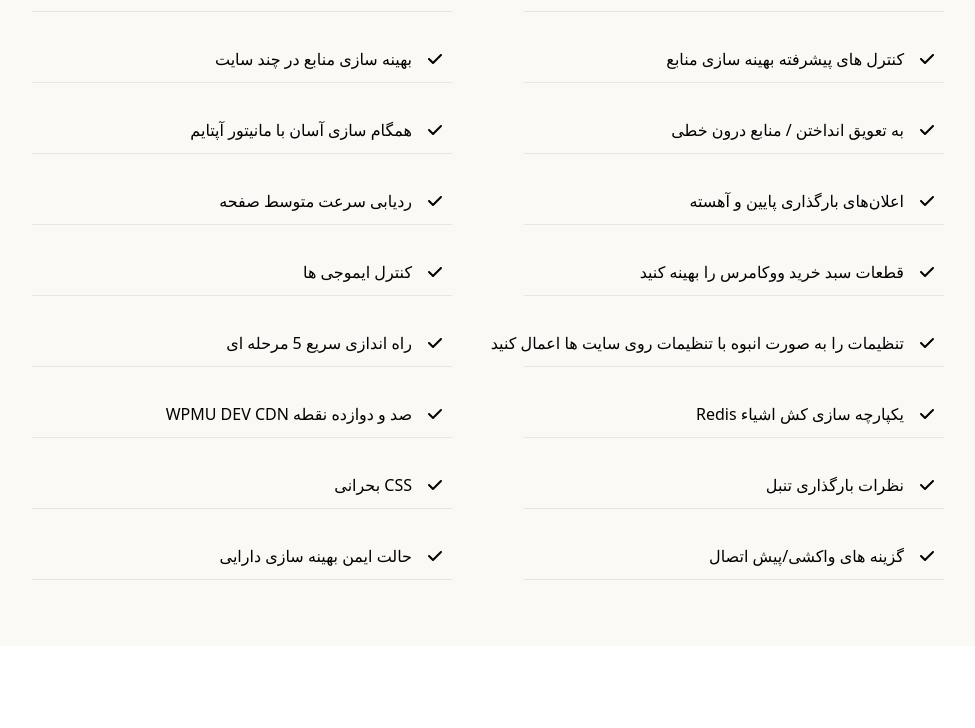
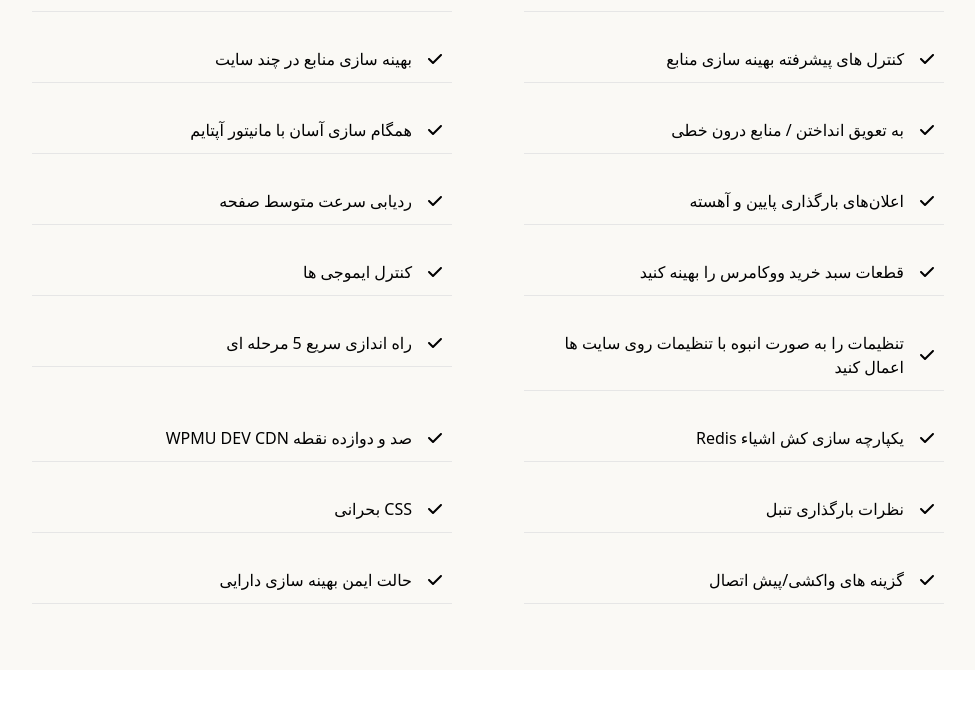
Before and after one commit to mahyarErshad/hummingbird, a React (Create React App) app: page / in a window 1280 px wide. Shown: the part 4772-5500 px from the top of the page, without its empty margins (152-1127 px from the left). Built offline with nearby package versions, Linux system fonts and the light colour scheme; a web font is replaced by a local one.

Commit message:
Fixed body's x scroll problem

```diff
--- a/src/Components/Utils/FeaturesCard/AllFeatures.jsx
+++ b/src/Components/Utils/FeaturesCard/AllFeatures.jsx
@@ -13,7 +13,7 @@ function AllFeatures() {
         return (
           <div key={index} className={`${styles.card} max-md:w-full my-3 md:w-[26.25rem]`}>
             <FontAwesomeIcon className={`${styles.icon} w-fit`} icon={faCheck} />
-            <p className="whitespace-nowrap font-medium flex-grow">{item}</p>
+            <p className="font-medium flex-grow">{item}</p>
           </div>
         );
       })}
--- a/src/index.css
+++ b/src/index.css
@@ -32,9 +32,6 @@ html,
 body,
 #root {
   min-width: 376px;
-}
-body{
-  overflow-x: hidden;
 }
 .flex-center {
   display: flex;
```
